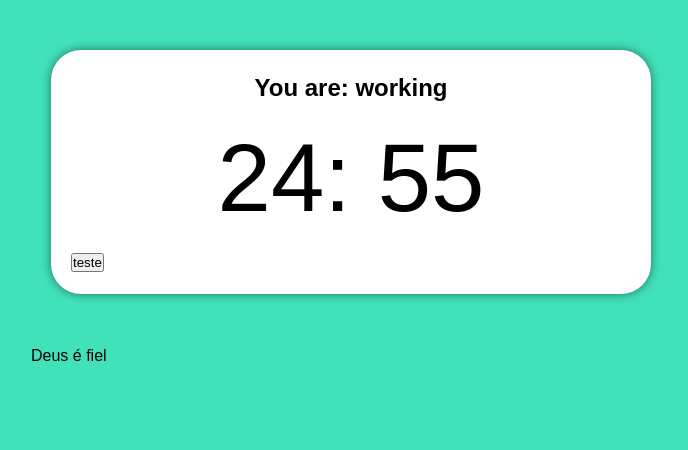
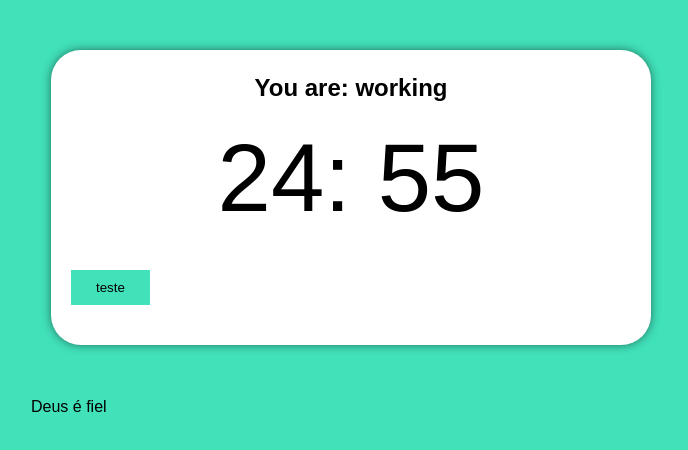
Before and after one commit to DaviBarretoo/Pomodoroapp, a React (Vite) app: page / in a window 1280 px wide. Shown: the top 450 px of the page, without its empty margins (289-977 px from the left). Built offline with nearby package versions, Linux system fonts and the light colour scheme.

Commit message:
fixed error css button

```diff
--- a/src/index.css
+++ b/src/index.css
@@ -49,7 +49,7 @@ body{
   justify-content: space-evenly;
 }
 
-.pomodor button{
+.pomodoro button{
   background: #41e1ba;
   border: none;
   cursor: pointer;
```
